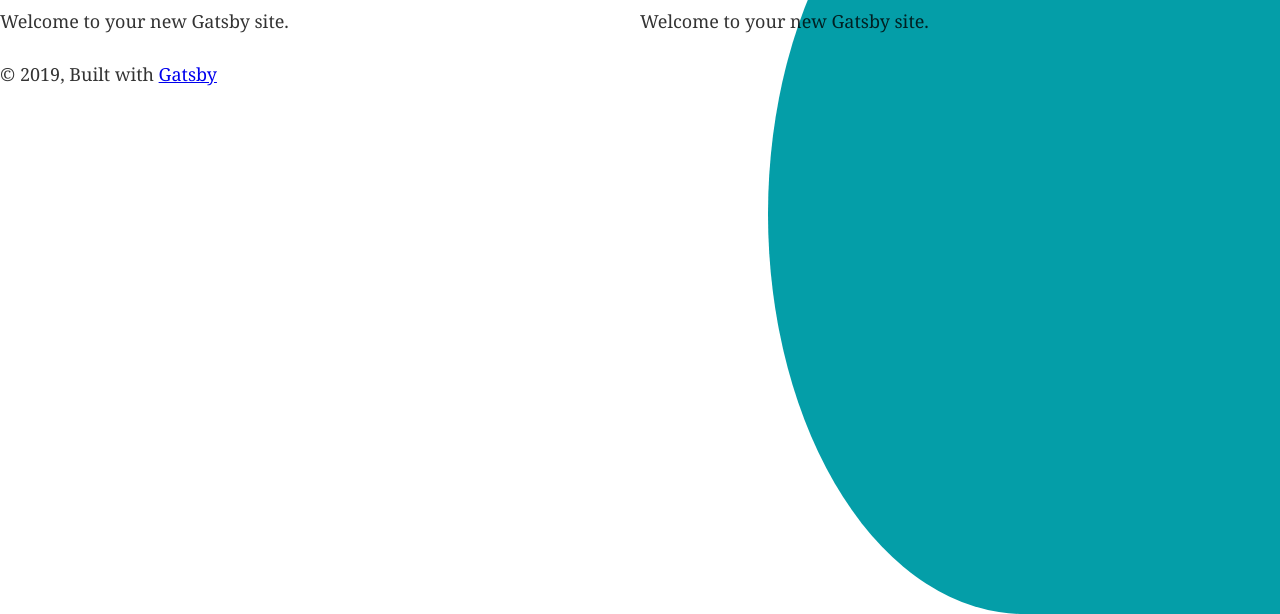
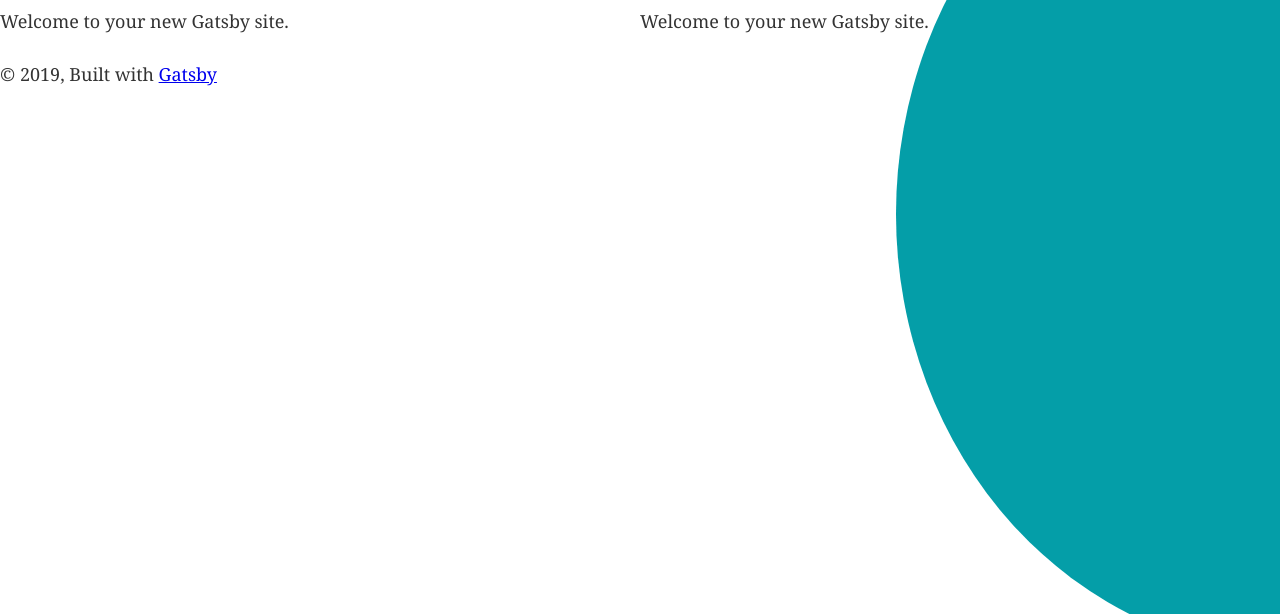
Before and after one commit to harshil1712/mozguj, a Gatsby site: page / in a window 1280 px wide. Shown: the part 186-800 px from the top of the page. Built offline with nearby package versions, Linux system fonts and the light colour scheme; Gatsby itself is replaced by a stand-in of ours.

Commit message:
Fixes curvature of semicircle

```diff
--- a/src/components/circular.js
+++ b/src/components/circular.js
@@ -4,12 +4,15 @@
 
 const SemiCircle = styled.div`
   position: absolute;
-  width: 100%;
-  min-height: 100%;
+  width: 100vh;
+  height: 110vh;
   z-index:-1;
+  top: -5vh;
   /* prettier stop */
   ${props => {
-    return props.left ? `left:0;` : `right: 0;`
+    return props.left
+      ? `border-top-right-radius: 100%; border-bottom-right-radius: 100%;`
+      : `border-top-left-radius: 100%; border-bottom-left-radius: 100%;`
   }};
   ${props => {
     const color = props.color
@@ -20,14 +23,12 @@
 
 const SemiCircleContainer = styled.div`
   position: absolute;
-  width: 40%;
+  width: 30%;
   min-height: 100vh;
   top: 0px;
   overflow: hidden;
   ${props => {
-    return props.left
-      ? `border-top-right-radius: 100%; border-bottom-right-radius: 100%; left:0;`
-      : `border-top-left-radius: 100%; border-bottom-left-radius: 100%; right: 0;`
+    return props.left ? `left:0;` : `right: 0;`
   }};
 `
 // console.log(height)
```
